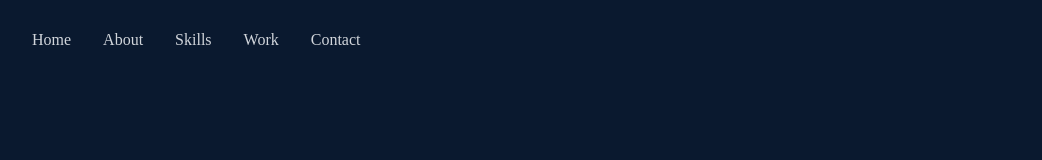
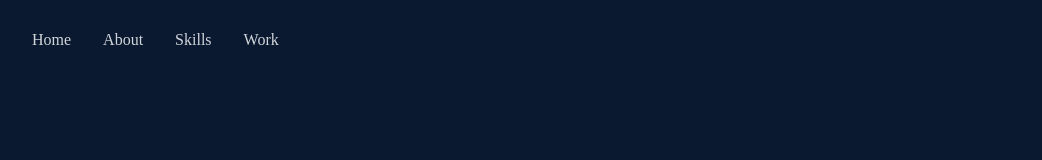
Before and after one commit to caroline-stadnicki/Portfolio-react-app, a React (Create React App) app: page / in a window 1280 px wide. Shown: the top 160 px of the page, without its empty margins (0-1042 px from the left). Built offline with nearby package versions, Linux system fonts and the light colour scheme.

Commit message:
update navbar

```diff
--- a/src/components/Navbar.jsx
+++ b/src/components/Navbar.jsx
@@ -40,11 +40,11 @@
             Work
           </Link>
         </li>
-        <li>
+        {/* <li>
           <Link to='contact' smooth={true} duration={500}>
             Contact
           </Link>
-        </li>
+        </li> */}
       </ul>
 
       {/* Hamburger */}
@@ -83,12 +83,12 @@
             Work
           </Link>
         </li>
-        <li className='py-6 text-4xl'>
+        {/* <li className='py-6 text-4xl'>
           {' '}
           <Link onClick={handleClick} to='contact' smooth={true} duration={500}>
             Contact
           </Link>
-        </li>
+        </li> */}
       </ul>
 
       {/* Social icons */}
```
